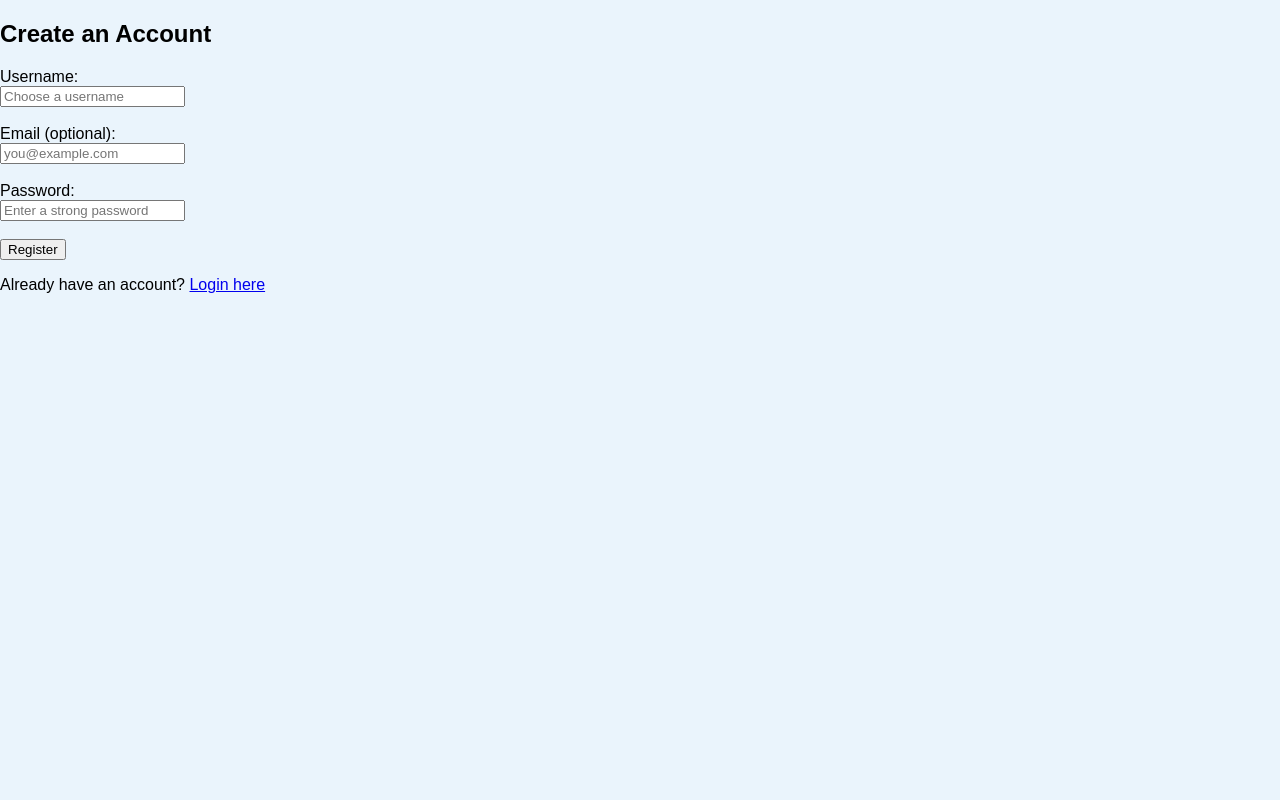
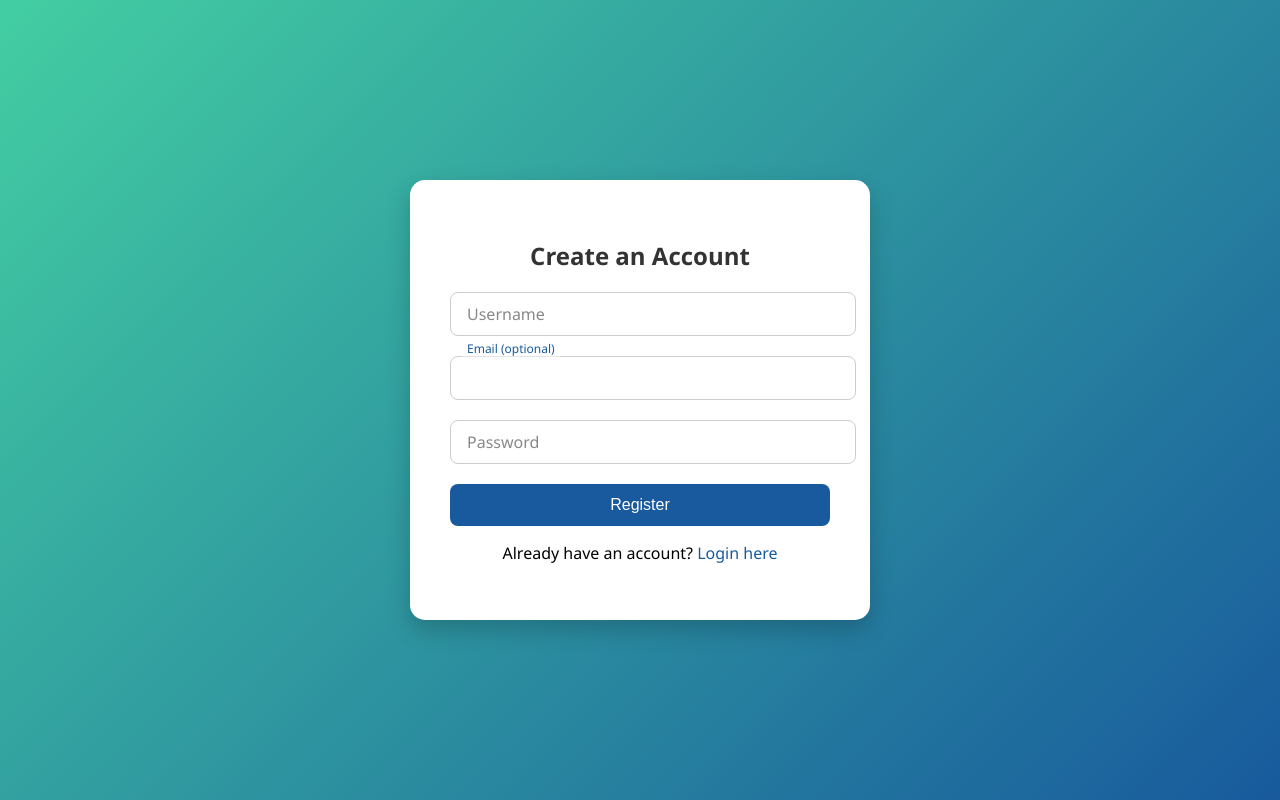
Before and after one commit to Vikram7447/My_Project, a Flask app: page /register in a window 1280 px wide. Run offline with Flask 3, Linux system fonts and the light colour scheme.

```diff
--- a/app.py
+++ b/app.py
@@ -94,7 +94,7 @@ def contact():
 @login_required
 def journal():
     entries = session.query(JournalEntry).filter_by(user_id=current_user.id)\
-        .order_by(JournalEntry.created_at.desc()).all()
+        .order_by(JournalEntry.timestamp.desc()).all()
     return render_template('journal.html', entries=entries)
 
 @app.route('/new_journal', methods=['GET', 'POST'])
@@ -150,6 +150,12 @@ def chatbot():
 def shutdown_session(exception=None):
     Session.remove()
 
+@app.route('/mood_tracker')
+@login_required
+def mood_tracker():
+    return render_template('mood_tracker.html')
+
+
 # ---------------- MAIN ----------------
 
 if __name__ == '__main__':
--- a/templates/dashboard.html
+++ b/templates/dashboard.html
@@ -74,7 +74,8 @@
         <div class="card">
             <h2>📊 Mood Tracker</h2>
             <p>Visualize your emotional trends.</p>
-            <a href="{{ url_for('mood_tracker') }}">View Insights</a>
+            <a href="#">View Insights (coming soon)</a>
+
         </div>
     </div>
 
--- a/templates/register.html
+++ b/templates/register.html
@@ -4,8 +4,111 @@
   <meta charset="UTF-8">
   <title>Register</title>
   <link rel="stylesheet" href="{{ url_for('static', filename='style.css') }}">
+  <style>
+    body {
+      display: flex;
+      justify-content: center;
+      align-items: center;
+      min-height: 100vh;
+      margin: 0;
+      background: linear-gradient(135deg, #43cea2, #185a9d);
+      font-family: 'Segoe UI', sans-serif;
+    }
+
+    .register-container {
+      background: #fff;
+      padding: 40px;
+      border-radius: 15px;
+      box-shadow: 0 10px 25px rgba(0,0,0,0.2);
+      width: 380px;
+      animation: fadeIn 0.7s ease-in-out;
+    }
+
+    .register-container h2 {
+      text-align: center;
+      margin-bottom: 20px;
+      color: #333;
+    }
+
+    .form-group {
+      position: relative;
+      margin-bottom: 20px;
+    }
+
+    .form-group input {
+      width: 100%;
+      padding: 12px;
+      border: 1px solid #ccc;
+      border-radius: 8px;
+      font-size: 16px;
+      background: none;
+      outline: none;
+    }
+
+    .form-group label {
+      position: absolute;
+      top: 50%;
+      left: 12px;
+      transform: translateY(-50%);
+      color: #888;
+      pointer-events: none;
+      transition: 0.3s ease;
+      background: #fff;
+      padding: 0 5px;
+    }
+
+    .form-group input:focus + label,
+    .form-group input:valid + label {
+      top: -8px;
+      font-size: 12px;
+      color: #185a9d;
+    }
+
+    button {
+      width: 100%;
+      padding: 12px;
+      background: #185a9d;
+      color: #fff;
+      border: none;
+      border-radius: 8px;
+      font-size: 16px;
+      cursor: pointer;
+      transition: background 0.3s;
+    }
+
+    button:hover {
+      background: #124b7a;
+    }
+
+    .links {
+      margin-top: 15px;
+      text-align: center;
+    }
+
+    .links a {
+      color: #185a9d;
+      text-decoration: none;
+      font-weight: 500;
+    }
+
+    .flash {
+      text-align: center;
+      margin-bottom: 15px;
+      padding: 10px;
+      border-radius: 5px;
+      font-size: 14px;
+    }
+    .flash.success { background: #d4edda; color: #155724; }
+    .flash.error { background: #f8d7da; color: #721c24; }
+
+    @keyframes fadeIn {
+      from { opacity: 0; transform: translateY(-20px); }
+      to { opacity: 1; transform: translateY(0); }
+    }
+  </style>
 </head>
 <body>
+  <div class="register-container">
     <h2>Create an Account</h2>
 
     <!-- Flash Messages -->
@@ -17,30 +120,27 @@
 
     <!-- Registration Form -->
     <form method="POST" action="{{ url_for('register') }}">
-        <!-- Username -->
-        <div>
-            <label for="username">Username:</label><br>
-            <input type="text" id="username" name="username" placeholder="Choose a username" required>
+      <div class="form-group">
+        <input type="text" id="username" name="username" required>
+        <label for="username">Username</label>
       </div>
-        <br>
 
-        <!-- Email -->
-        <div>
-            <label for="email">Email (optional):</label><br>
-            <input type="email" id="email" name="email" placeholder="you@example.com">
+      <div class="form-group">
+        <input type="email" id="email" name="email">
+        <label for="email">Email (optional)</label>
       </div>
-        <br>
 
-        <!-- Password -->
-        <div>
-            <label for="password">Password:</label><br>
-            <input type="password" id="password" name="password" placeholder="Enter a strong password" required>
+      <div class="form-group">
+        <input type="password" id="password" name="password" required>
+        <label for="password">Password</label>
       </div>
-        <br>
 
-        <input type="submit" value="Register">
+      <button type="submit">Register</button>
     </form>
 
+    <div class="links">
       <p>Already have an account? <a href="{{ url_for('login') }}">Login here</a></p>
+    </div>
+  </div>
 </body>
 </html>
```
Also changed, not shown: templates/login.html (+111 -7 lines), templates/mood_tracker.html (added, +12 -0 lines), journal.db. Lines whose indentation alone changed are shown as unchanged.
